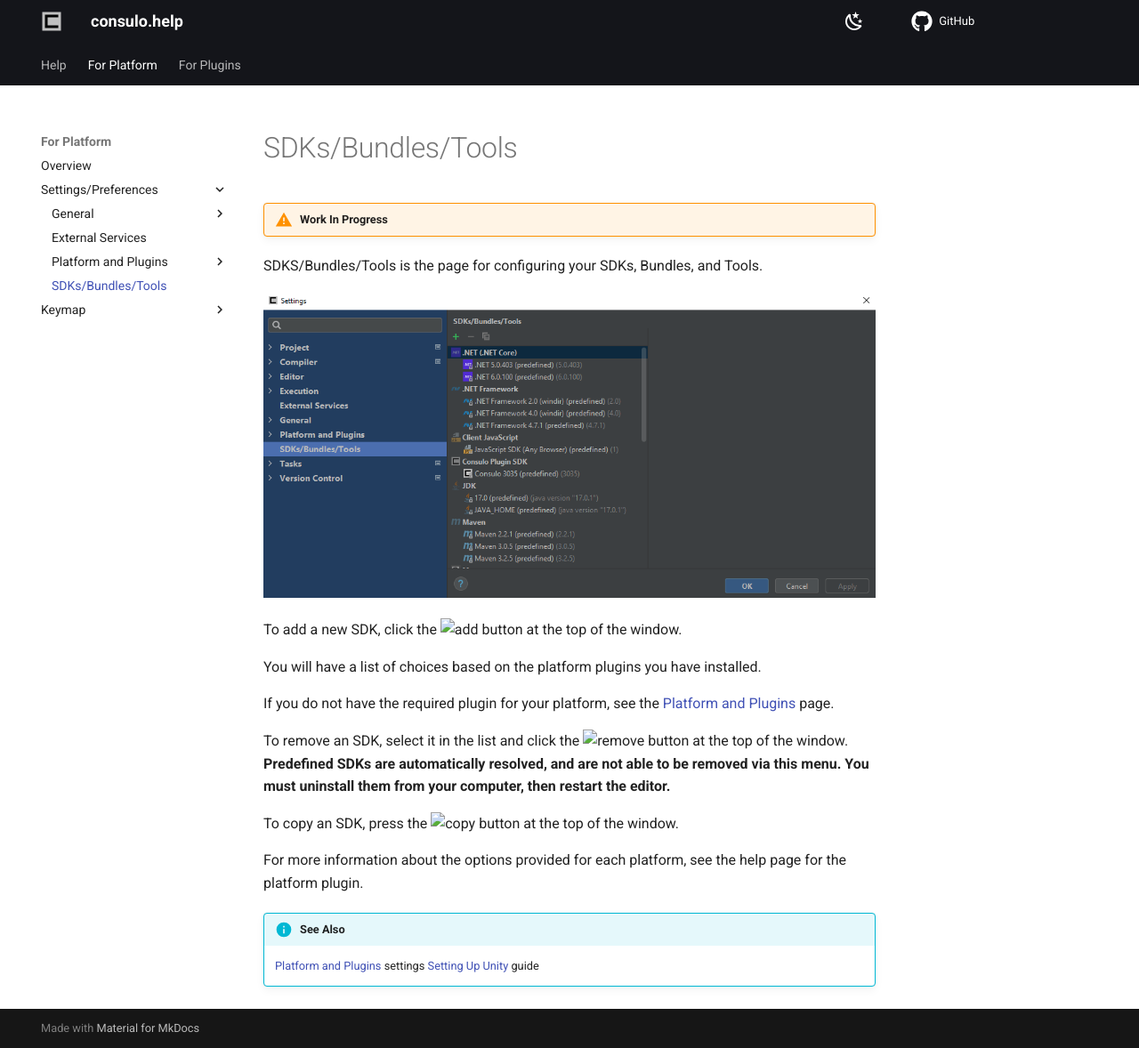
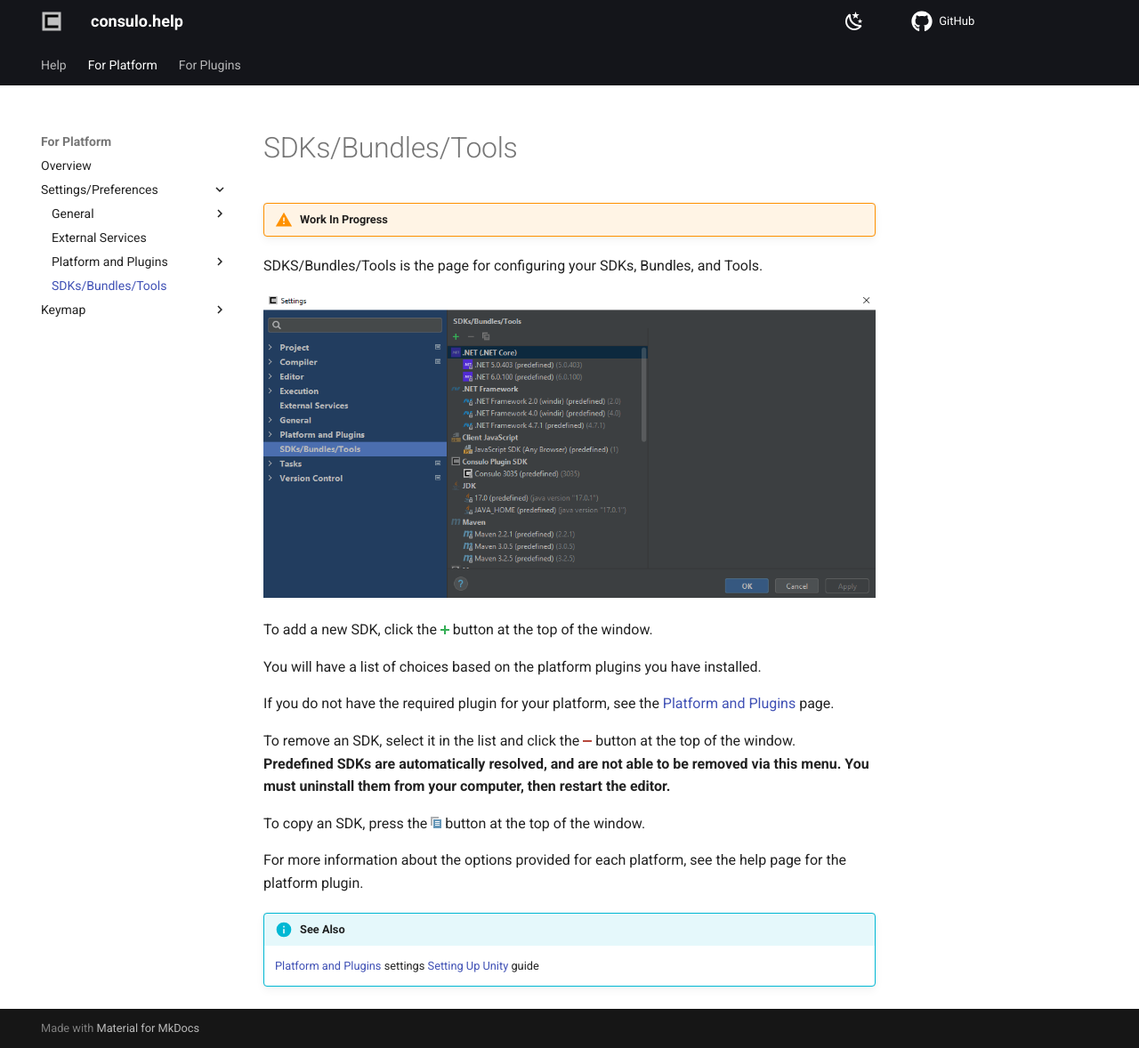
Before and after one commit to consulo/consulo-help.github.io, an MkDocs documentation site: the page built from docs/platform/settings/sdks_bundles_tools.md, in a window 1280 px wide and 1178 px high. Shown: the whole window at 89% size. Built offline with MkDocs 1.6.1 and Material for MkDocs 9.7.7, drawn with Linux system fonts in a browser that asks for light colours; comment, search, counter and statistics services are not loaded.

```diff
--- a/docs/platform/settings/platform_and_plugins/overview.md
+++ b/docs/platform/settings/platform_and_plugins/index.md
@@ -1,7 +1,7 @@
 The *Platform and Plugins* page is used to manage the currently installed and enabled plugins.
 
 The list of plugins can be reloaded by pressing the
-<img src="../images/reload_button.png" alt="Reload List of Plugins"/> button located at the top of the window.
+<img src="images/reload_button.png" alt="Reload List of Plugins"/> button located at the top of the window.
 
 The search bar seen at the top of the page can be used to find specific plugins.
 
@@ -17,8 +17,8 @@ Installing, uninstalling, enabling, or disabling a plugin may require the IDE to
 The *Installed* tab shows the currently installed plugins.
 
 Plugins can be installed locally from your computer by clicking the
-<img src="../images/install_button.png" alt="install from disk"/> button located at the top of the
-window, next to the <img src="../images/reload_button.png" alt="Reload List of Plugins"/> button.
+<img src="images/install_button.png" alt="install from disk"/> button located at the top of the
+window, next to the <img src="images/reload_button.png" alt="Reload List of Plugins"/> button.
 
 The list can be filtered with the *Show* drop-down menu.
 
--- a/docs/platform/settings/sdks_bundles_tools.md
+++ b/docs/platform/settings/sdks_bundles_tools.md
@@ -4,18 +4,18 @@ SDKS/Bundles/Tools is the page for configuring your SDKs, Bundles, and Tools.
 
 ![UI Screenshot](images/sdks_bundles_tools.png)
 
-To add a new SDK, click the <img src="images/add.png" alt="add"/> button at the top of the window.
+To add a new SDK, click the <img src="../images/add.png" alt="add"/> button at the top of the window.
 
 You will have a list of choices based on the platform plugins you have installed.
 
 If you do not have the required plugin for your platform, see the [Platform and Plugins] page.
 
 To remove an SDK, select it in the list and click the
-<img src="images/remove.png" alt="remove"/>  button at the top of the window.<br/>
+<img src="../images/remove.png" alt="remove"/>  button at the top of the window.<br/>
 **Predefined SDKs are automatically resolved, and are not able to be removed via this menu.**
 **You must uninstall them from your computer, then restart the editor.**
 
-To copy an SDK, press the <img src="images/copy.png" alt="copy"/> button at the top of the window.
+To copy an SDK, press the <img src="../images/copy.png" alt="copy"/> button at the top of the window.
 
 For more information about the options provided for each platform, see the help page for the platform plugin.
 
--- a/mkdocs.yml
+++ b/mkdocs.yml
@@ -35,13 +35,13 @@ nav:
   - Help:
     - Welcome: index.md
   - For Platform:
-    - Overview: platform/overview.md
+    - Overview: platform/index.md
     - Settings/Preferences:
       - General:
         - Keymap: platform/settings/general/keymap.md
       - External Services: platform/settings/external_services.md
       - Platform and Plugins:
-        - Overview: platform/settings/platform_and_plugins/overview.md
+        - Overview: platform/settings/platform_and_plugins/index.md
         - Experimental Features: platform/settings/platform_and_plugins/experimental_features.md
         - Update Settings: platform/settings/platform_and_plugins/update_settings.md
       - SDKs/Bundles/Tools: platform/settings/sdks_bundles_tools.md
@@ -52,7 +52,7 @@ nav:
         - macOS: platform/keymap/mac.md
   - For Plugins:
     - Unity:
-      - Overview: plugins/consulo.unity3d/overview.md
+      - Overview: plugins/consulo.unity3d/index.md
       - Setup: plugins/consulo.unity3d/setup.md
       - Debugging: plugins/consulo.unity3d/debugging.md
       - Using Consulo as Editor inside Unity: plugins/consulo.unity3d/using_consulo_as_external_editor.md
```
Also changed, not shown: other parts of docs/platform/settings/sdks_bundles_tools.md (+1 -1 lines), docs/plugins/consulo.unity3d/index.md (renamed from docs/plugins/consulo.unity3d/overview.md, +1 -1 lines), docs/platform/index.md (renamed from docs/platform/overview.md).
